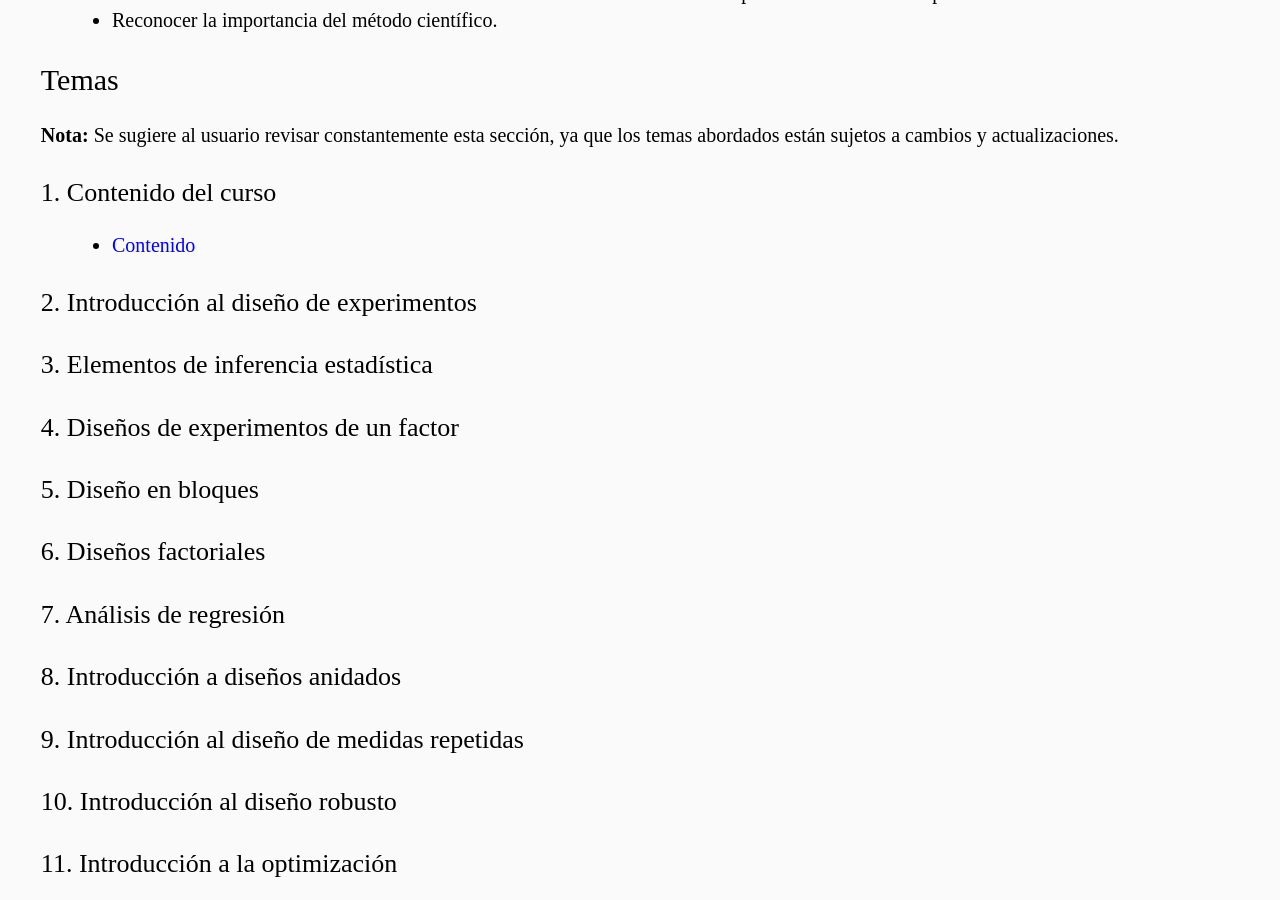
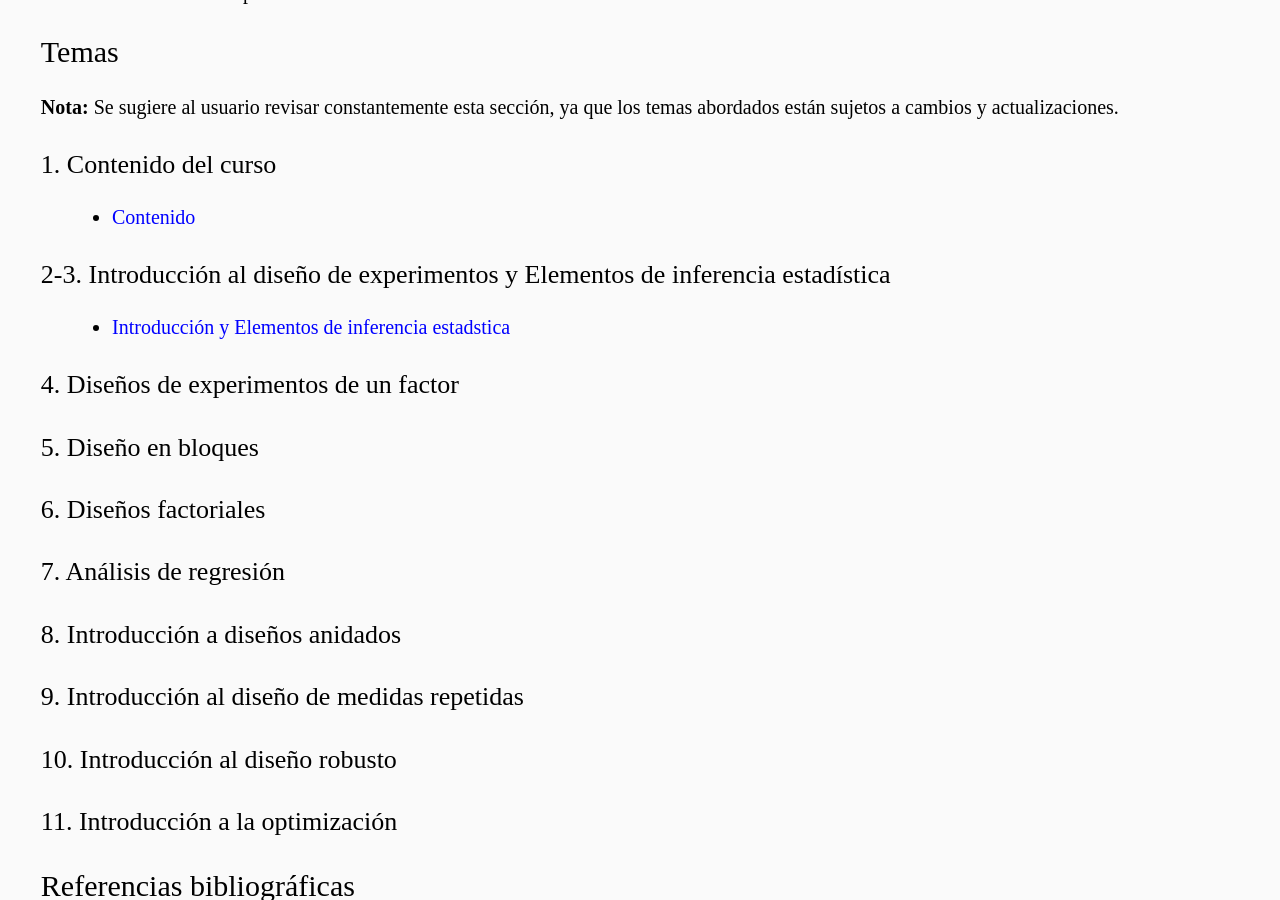
Before and after one commit to EstudioR/EstudioR.github.io, a Jekyll site: the page built from inferencial.md, in a window 1280 px wide and 900 px high, scrolled down 1350 px. Built offline with Jekyll 4.4.1, drawn with Linux system fonts in a browser that asks for light colours; some of the changed text lies outside the part shown.

Commit message:
Update inferencial.md

```diff
--- a/inferencial.md
+++ b/inferencial.md
@@ -31,9 +31,9 @@ En esta sección el usario podrá:
 
 - [Contenido](/guias_experimentos/Contenido_Inferencial.pdf)
 
-### 2. Introducción al diseño de experimentos
+### 2-3. Introducción al diseño de experimentos y Elementos de inferencia estadística
 
-### 3. Elementos de inferencia estadística
+- [Introducción y Elementos de inferencia estadstica](/guias_experimentos/1_Introduccion.html)
 
 ### 4. Diseños de experimentos de un factor
 
```
